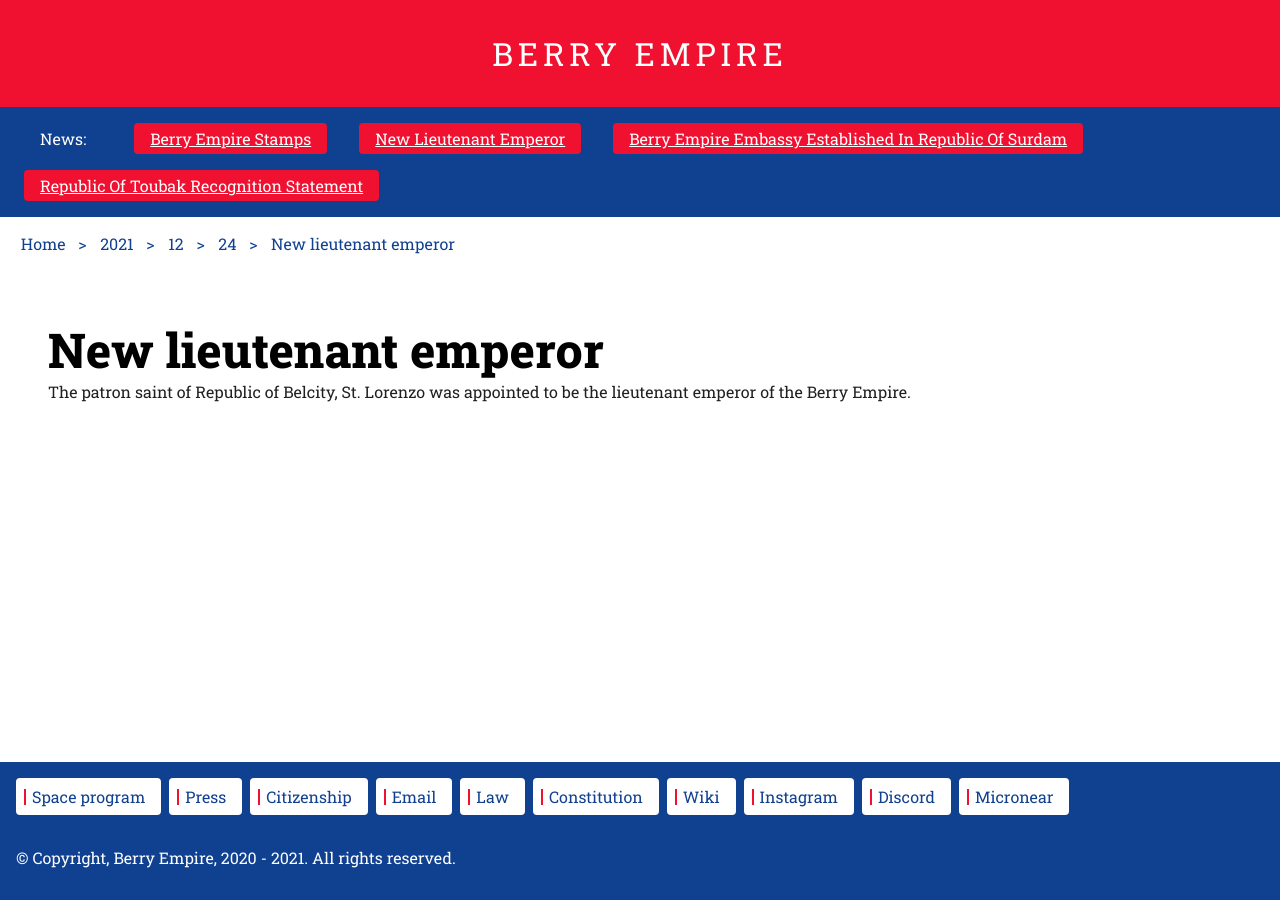
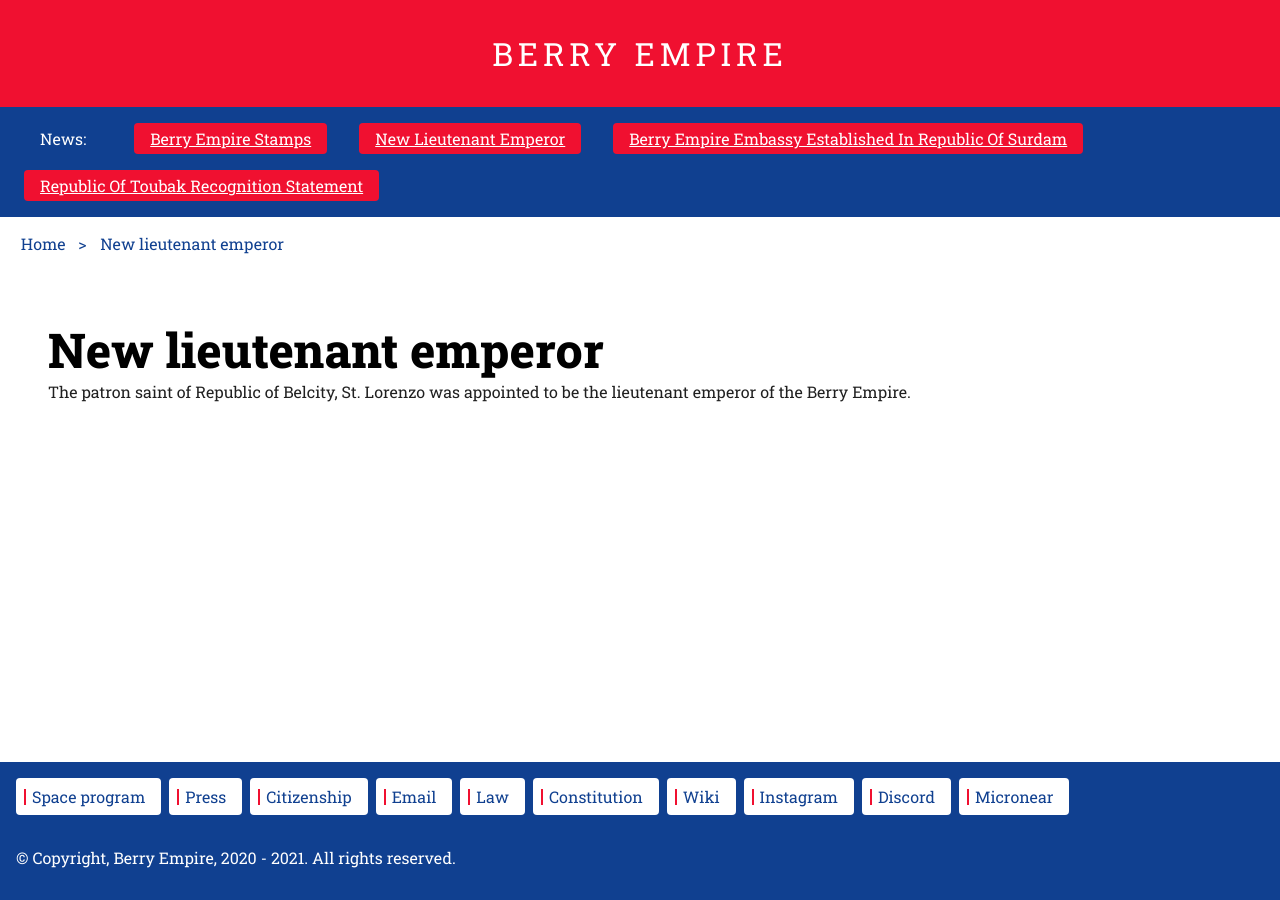
Before and after one commit to berryempire/berryempire.github.io, a Jekyll site: the page built from _posts/2021-12-24-new-lieutenant-emperor.md, in a window 1280 px wide. Built offline with Jekyll 4.4.1, drawn with Linux system fonts in a browser that asks for light colours; our own code applies the rules of GitHub Pages for plain Markdown files.

```diff
--- a/_includes/breadcrumbs.html
+++ b/_includes/breadcrumbs.html
@@ -1,9 +1,9 @@
 {% assign crumbs = page.url | remove:'/index.html' | split: '/' %}
 <a href="/">Home</a>
-{% if page.is_post %}
+{% if page.path contains '_posts' %}
     <a href="{{page.url}}">{{ page.title | replace:'-',' ' | remove:'.html' | capitalize }}</a>
 {% else %}
     {% for crumb in crumbs offset: 1 %}
-        <a href="{% assign crumb_limit = forloop.index | plus: 1 %}{% for crumb in crumbs limit: crumb_limit %}{{ crumb | append: '/' | replace:'without-plugin/','without-plugins/' }}{% endfor %}">{{ crumb | replace:'-',' ' | remove:'.html' | capitalize }}</a>
+        <a href="{% assign crumb_limit = forloop.index | plus: 1 %}{% for crumb in crumbs limit: crumb_limit %}{{ crumb | replace:'without-plugin/','without-plugins/' }}{% endfor %}">{{ crumb | replace:'-',' ' | remove:'.html' | capitalize }}</a>
     {% endfor %}
 {% endif %}
```
